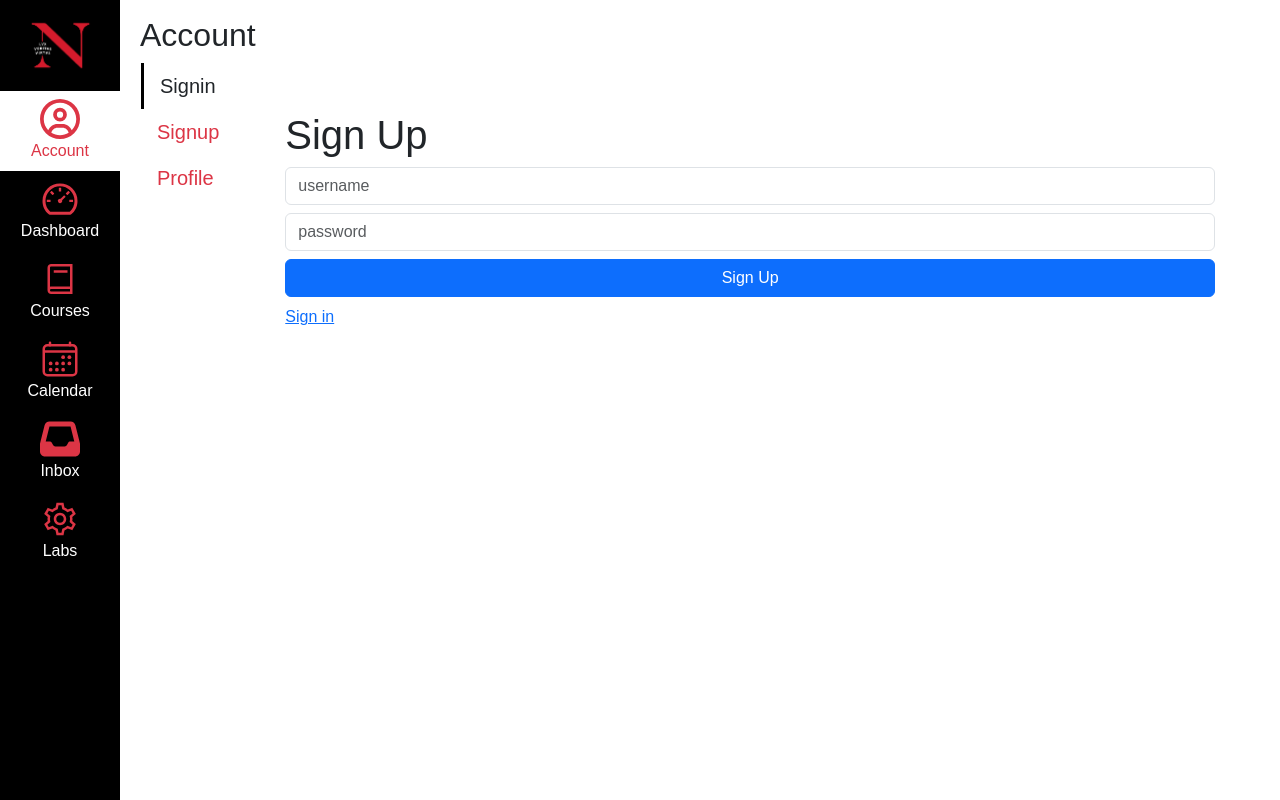
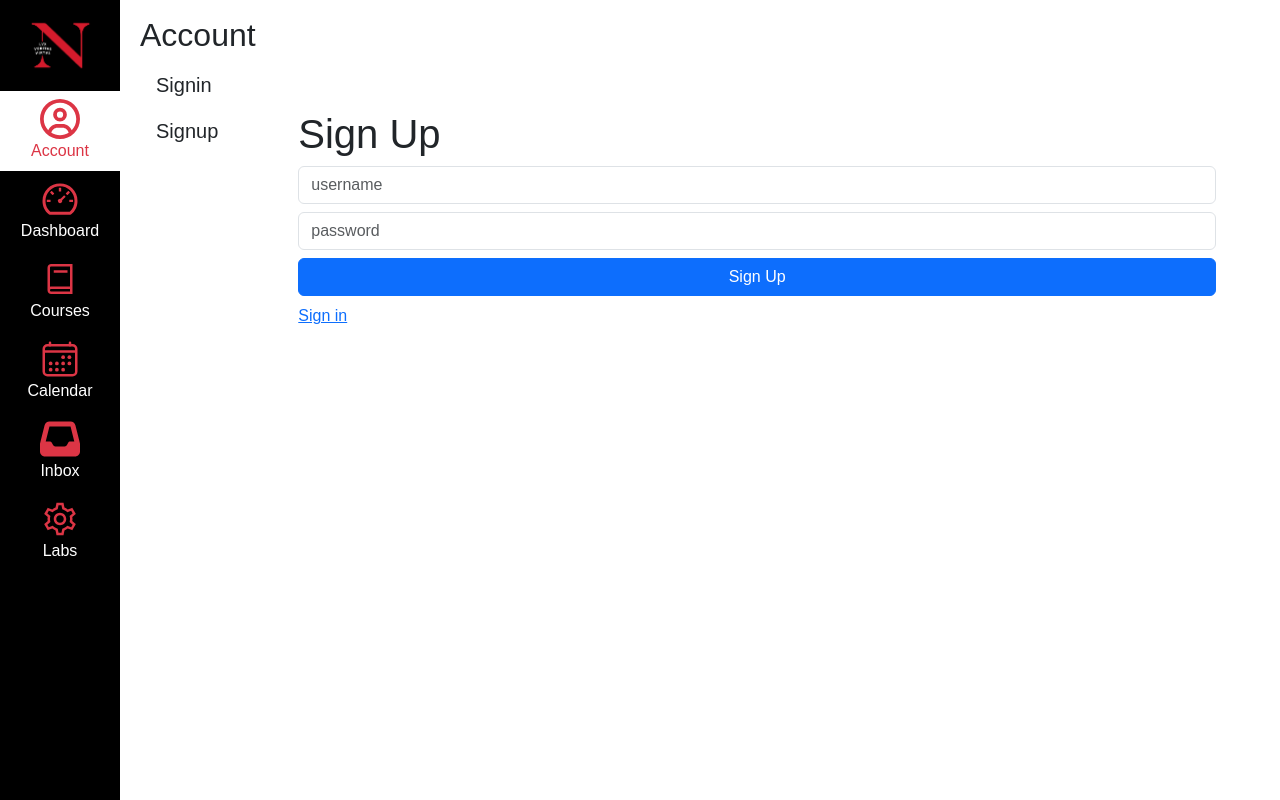
Before and after one commit to MattChCr/chavaz-next-js-4550, a Next.js app: page /Account/Signup in a window 1280 px wide. Built offline with nearby package versions, Linux system fonts and the light colour scheme.

Commit message:
fixing deployment 10

```diff
--- a/app/(Kambaz)/Account/Navigation.tsx
+++ b/app/(Kambaz)/Account/Navigation.tsx
@@ -1,16 +1,32 @@
+'use client';
+export const dynamic = 'force-dynamic';
+
+
 import Link from "next/link";
 import { useSelector } from "react-redux";
 import { RootState } from "../store";
+
 export default function AccountNavigation() {
   const { currentUser } = useSelector((state: RootState) => state.accountReducer);
-  const links = currentUser ? ["Profile"] : ["Signin", "Signup"];
- return (
-   <div id="wd-account-navigation" className="wd list-group fs-5 rounded-0">
-    <Link href="Signin" id="wd-account-navigation-link"
-        className="list-group-item active text-dark border-0"> Signin </Link>
-        <Link href="Signup" id="wd-account-navigation-link"
-        className="list-group-item text-danger border-0"> Signup </Link>
-        <Link href="Profile" id="wd-account-navigation-link"
-        className="list-group-item text-danger border-0"> Profile </Link>
-   </div>
-);}
+
+  const links = currentUser
+    ? [{ name: "Profile", href: "/Account/Profile" }]
+    : [
+        { name: "Signin", href: "/Account/Signin" },
+        { name: "Signup", href: "/Account/Signup" },
+      ];
+
+  return (
+    <div id="wd-account-navigation" className="wd list-group fs-5 rounded-0">
+      {links.map((link) => (
+        <Link
+          key={link.name}
+          href={link.href}
+          className="list-group-item text-dark border-0"
+        >
+          {link.name}
+        </Link>
+      ))}
+    </div>
+  );
+}
--- a/app/(Kambaz)/Account/layout.tsx
+++ b/app/(Kambaz)/Account/layout.tsx
@@ -1,17 +1,21 @@
+'use client';
+export const dynamic = 'force-dynamic';
+
 import { ReactNode } from "react";
 import AccountNavigation from "./Navigation";
-export default function AccountLayout({ children }:
-   Readonly<{ children: ReactNode }>) {
- return (
-   <div>
-    <h2> Account </h2>
-     <table>
-       <tbody>
-         <tr>
-           <td valign="top"><AccountNavigation /></td>
-           <td valign="top" width="100%">{children}</td>
-         </tr>
-       </tbody>
-     </table>
-  </div>
-);}
+
+export default function AccountLayout({ children }: Readonly<{ children: ReactNode }>) {
+  return (
+    <div>
+      <h2>Account</h2>
+      <div style={{ display: "flex", alignItems: "flex-start", gap: "1rem" }}>
+        <div style={{ flexShrink: 0 }}>
+          <AccountNavigation />
+        </div>
+        <div style={{ flexGrow: 1 }}>
+          {children}
+        </div>
+      </div>
+    </div>
+  );
+}
```
